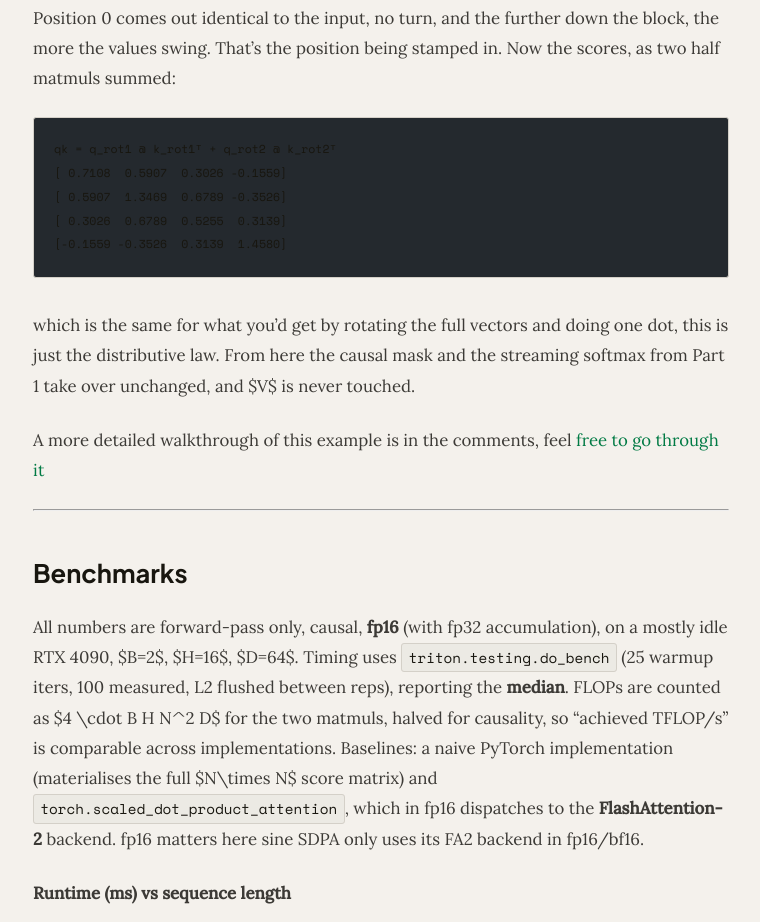
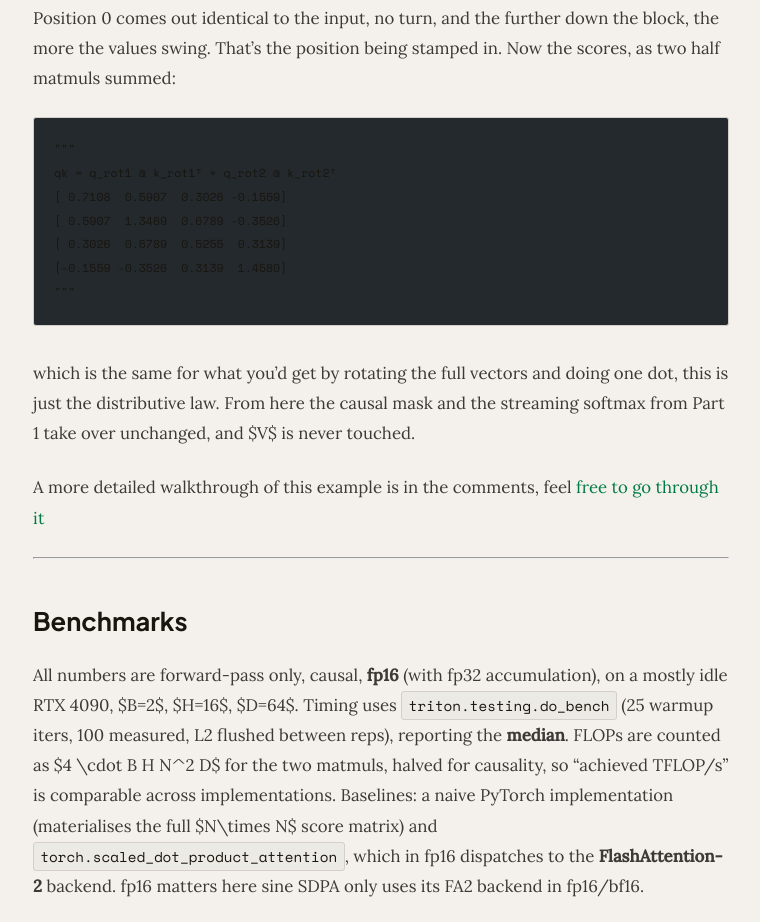
Before and after one commit to NavneetKanna/navneetkanna.github.io, an Astro site: page /blog/fa_2 in a window 1280 px wide. Shown: the part 8722-9644 px from the top of the page, without its empty margins (259-1019 px from the left). Built offline with nearby package versions, Linux system fonts and the light colour scheme; Astro itself is replaced by a stand-in of ours; some packages are replaced by stand-ins of ours; code samples lack their colours.

Commit message:
changed 1 more block

````diff
--- a/src/pages/blog/fa_2.md
+++ b/src/pages/blog/fa_2.md
@@ -261,12 +261,14 @@ q_rot1                    q_rot2
 
 Position 0 comes out identical to the input, no turn, and the further down the block, the more the values swing. That's the position being stamped in. Now the scores, as two half matmuls summed:
 
-```
+```python
+"""
 qk = q_rot1 @ k_rot1ᵀ + q_rot2 @ k_rot2ᵀ
 [ 0.7108  0.5907  0.3026 -0.1559]
 [ 0.5907  1.3469  0.6789 -0.3526]
 [ 0.3026  0.6789  0.5255  0.3139]
 [-0.1559 -0.3526  0.3139  1.4580]
+"""
 ```
 
 which is the same for what you'd get by rotating the full vectors and doing one dot, this is just the distributive law. From here the causal mask and the streaming softmax from Part 1 take over unchanged, and $V$ is never touched.
````
